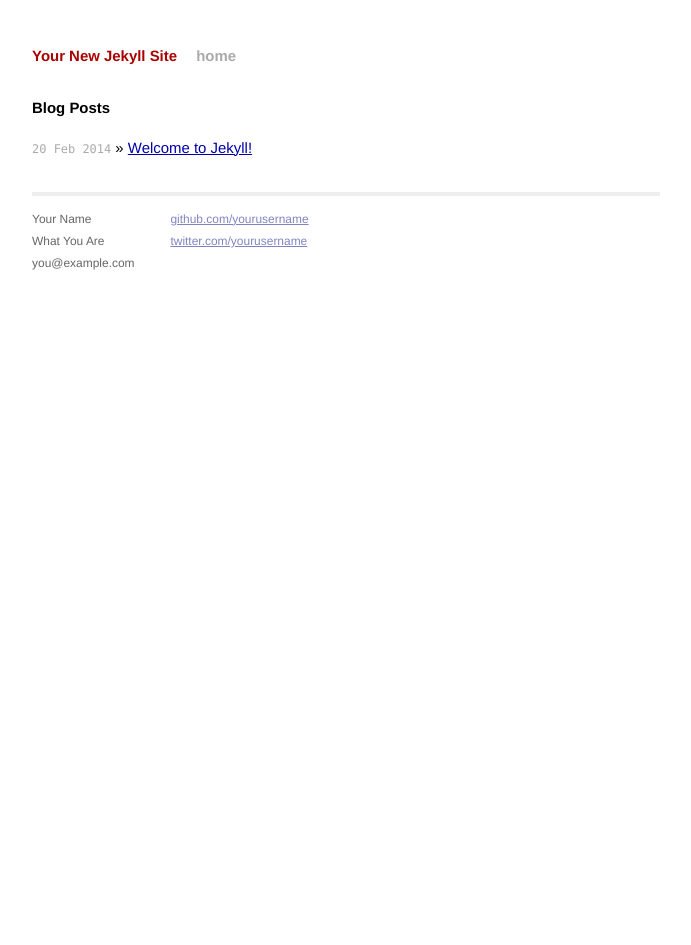
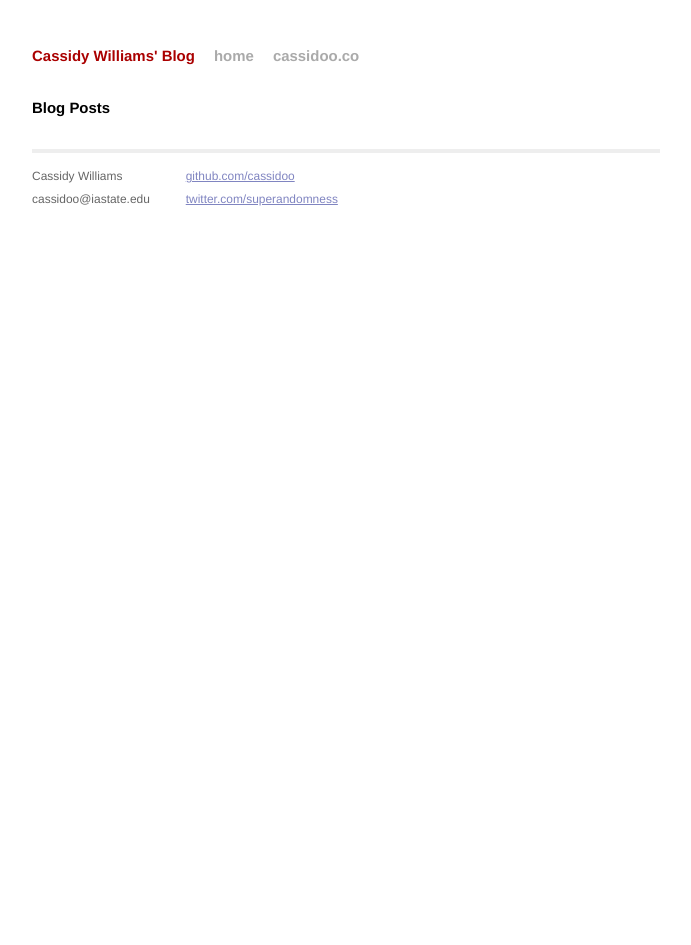
Before and after one commit to cassidoo/cassidoo.github.io, a Jekyll site: the page built from index.html, in a window 1280 px wide. Shown: the whole page, without its empty margins (294-985 px from the left). Built offline with Jekyll 4.4.1, drawn with Linux system fonts in a browser that asks for light colours; Markdown is read by kramdown in place of the engine named in the settings.

Commit message:
Setup blog a bit more

```diff
--- a/_config.yml
+++ b/_config.yml
@@ -1,3 +1,3 @@
-name: Your New Jekyll Site
+name: Cassidy Williams' Blog
 markdown: redcarpet
 pygments: true
--- a/_layouts/default.html
+++ b/_layouts/default.html
@@ -19,6 +19,7 @@
           <div class="header">
             <h1 class="title"><a href="/">{{ site.name }}</a></h1>
             <a class="extra" href="/">home</a>
+            <a class="extra" href="http://cassidoo.co">cassidoo.co</a>
           </div>
 
           {{ content }}
@@ -26,15 +27,14 @@
           <div class="footer">
             <div class="contact">
               <p>
-                Your Name<br />
-                What You Are<br />
-                you@example.com
+                Cassidy Williams<br>
+                cassidoo@iastate.edu
               </p>
             </div>
             <div class="contact">
               <p>
-                <a href="https://github.com/yourusername">github.com/yourusername</a><br />
-                <a href="https://twitter.com/yourusername">twitter.com/yourusername</a><br />
+                <a href="https://github.com/yourusername">github.com/cassidoo</a><br />
+                <a href="https://twitter.com/yourusername">twitter.com/superandomness</a><br />
               </p>
             </div>
           </div>
--- a/index.html
+++ b/index.html
@@ -1,6 +1,6 @@
 ---
 layout: default
-title: Your New Jekyll Site
+title: Cassidy Williams
 ---
 
 <div id="home">
```
Also changed, not shown: _drafts/2014-02-20-welcome-to-jekyll.markdown (renamed from _posts/2014-02-20-welcome-to-jekyll.markdown).
